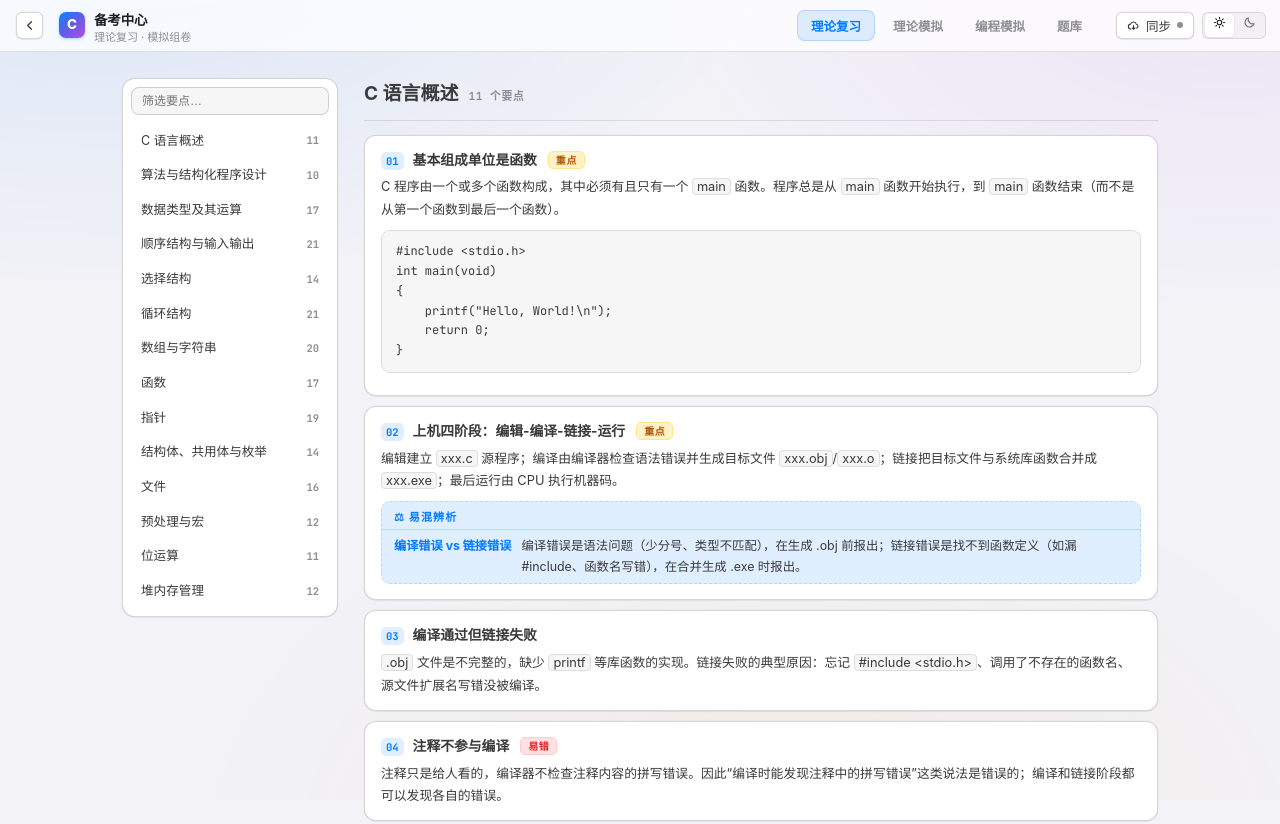
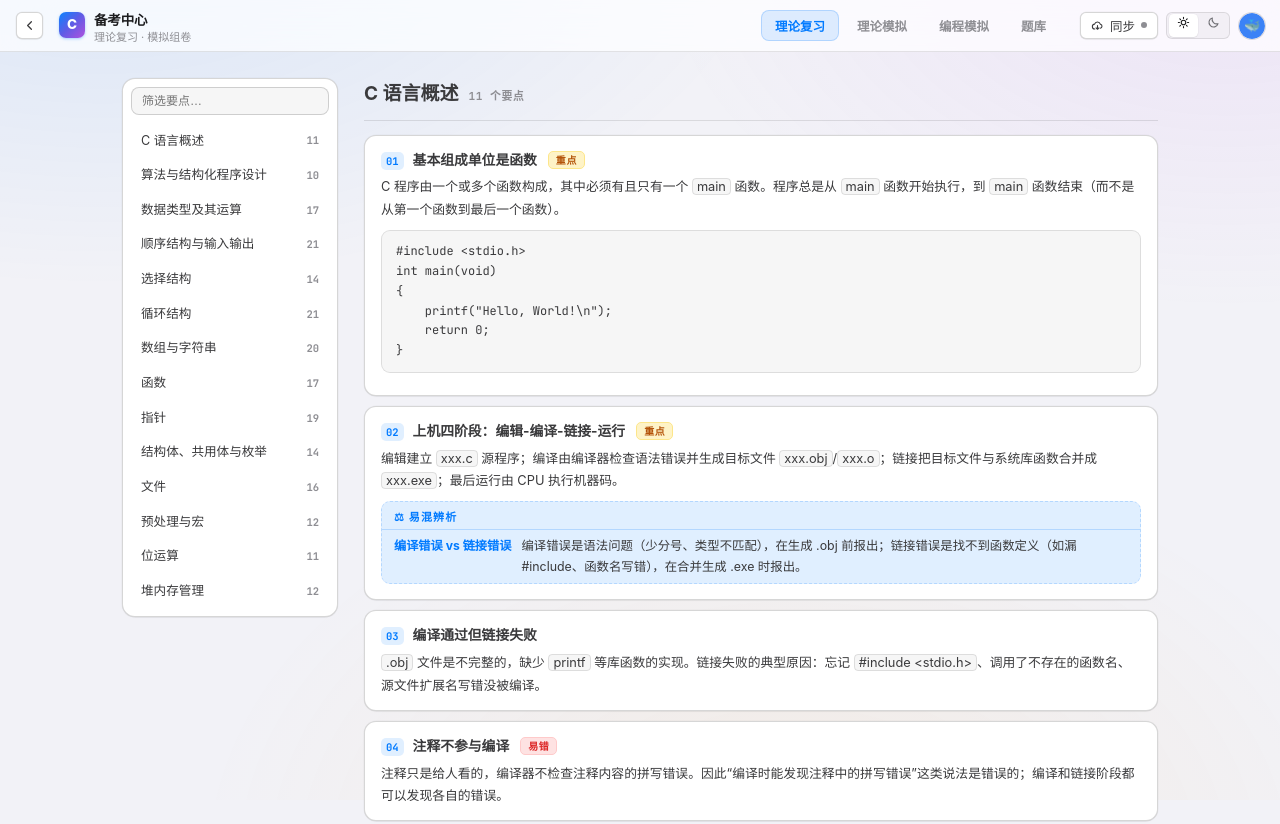
Before and after one commit to YJH9999/C_learn, a plain HTML site: page exam.html in a window 1280 px wide. Shown: the top 824 px of the page. Drawn offline with Linux system fonts and the light colour scheme.

Commit message:
同步引导完整步骤 + 个人信息面板（profile.js）

```diff
--- a/assets/exam_app.js
+++ b/assets/exam_app.js
@@ -404,6 +404,11 @@ function gradeTheory(){
   var pct=Math.round(score/total*100);
   var secs=Math.floor((Date.now()-p.t0)/1000);
   var result={score:score,total:total,pct:pct,secs:secs,results:results};
+  if(window.KBStats){
+    var _ans=results.filter(function(r){return r.ua!==null}).length;
+    var _ok=results.filter(function(r){return r.ok}).length;
+    KBStats.batch(_ans,_ok);
+  }
   TH.lastPaper=p; TH.lastResult=result;
   try{localStorage.setItem('ex-th-last',JSON.stringify({
     score:score,total:total,pct:pct,
--- /dev/null
+++ b/assets/profile.js
@@ -0,0 +1,311 @@
+/* =============================================================================
+   kb-profile.js · 右上角个人信息面板
+   —— 头像 / 昵称 / 使用时长 / 做题数 / 错题数 / 正确率
+   —— 全部数据存 localStorage：未登录也在统计，登录同步后自动进 Gist
+   —— 依赖：sync.js（若存在则共用同一套同步机制）
+   ============================================================================= */
+(function(){
+  var S = document.currentScript || (function(){
+    var ss=document.getElementsByTagName('script');
+    for(var i=ss.length-1;i>=0;i--) if(/profile\.js/.test(ss[i].src)) return ss[i];
+    return null;
+  })();
+  var SITE = (S && S.getAttribute('data-site')) || 'gs';
+  var SITE_NAME = {'gs':'高数','xd':'线代','c':'C 语言'}[SITE] || SITE;
+  var STAT_KEY = SITE + '_stat';          // gs_stat / xd_stat / c_stat（同步会自动带上）
+  var PROF_KEY = 'kb-prof';               // 三站共用：头像/昵称
+  var WRONG_KEY = {'gs':'gs_wrong','xd':'xd_wrong','c':'ex-th-wrong'}[SITE];
+  var ALL_STAT = ['gs_stat','xd_stat','c_stat'];
+  var ALL_WRONG = {'gs':'gs_wrong','xd':'xd_wrong','c':'ex-th-wrong'};
+  var FLUSH = 60000;                      // 每 60s 落盘一次，避免频繁触发同步
+
+  function ls(k){ try{ return localStorage.getItem(k); }catch(e){ return null; } }
+  function lsSet(k,v){ try{ localStorage.setItem(k,v); }catch(e){} }
+  function jget(k,d){ try{ var s=ls(k); return s?JSON.parse(s):d; }catch(e){ return d; } }
+
+  var prof = jget(PROF_KEY, {name:'', av:'', color:'#3b82f6', emoji:'🐳'});
+  var stat = jget(STAT_KEY, {t:0,n:0,ok:0,d:{}});
+  if(!stat.d) stat.d = {};
+  var dirty = false, btn=null, panel=null, tick=null;
+
+  function today(){ var d=new Date(); return d.getFullYear()+'-'+('0'+(d.getMonth()+1)).slice(-2)+'-'+('0'+d.getDate()).slice(-2); }
+  function dget(){ var k=today(); if(!stat.d[k]) stat.d[k]={t:0,n:0,ok:0}; return stat.d[k]; }
+  function pruneDays(){
+    var ks=Object.keys(stat.d).sort();
+    while(ks.length>120){ delete stat.d[ks.shift()]; }
+  }
+  function flush(){
+    if(!dirty) return;
+    pruneDays();
+    stat.upd = Date.now();
+    lsSet(STAT_KEY, JSON.stringify(stat));
+    dirty=false;
+  }
+
+  /* ---------- 计时：只算可见时间 ---------- */
+  function startTimer(){
+    if(tick) clearInterval(tick);
+    tick = setInterval(function(){
+      if(document.visibilityState!=='visible') return;
+      stat.t += 10; dget().t += 10; dirty = true;
+    }, 10000);
+    setInterval(flush, FLUSH);
+    document.addEventListener('visibilitychange', function(){
+      if(document.visibilityState==='hidden') flush();
+    });
+    window.addEventListener('pagehide', flush);
+    window.addEventListener('beforeunload', flush);
+  }
+
+  /* ---------- 对外接口：做题计数 ---------- */
+  window.KBStats = {
+    answer: function(ok){
+      stat.n += 1; dget().n += 1;
+      if(ok){ stat.ok += 1; dget().ok += 1; }
+      dirty = true;
+      if(btn) renderStats();
+    },
+    batch: function(answered, ok){
+      stat.n += answered||0; dget().n += answered||0;
+      stat.ok += ok||0; dget().ok += ok||0;
+      dirty = true;
+      if(btn) renderStats();
+    },
+    refresh: function(){ if(btn) renderStats(); },
+    flush: flush
+  };
+
+  /* ---------- 格式化 ---------- */
+  function fmtTime(sec){
+    if(sec<60) return '不到 1 分钟';
+    var m = Math.round(sec/60);
+    if(m<60) return m+' 分钟';
+    var h = Math.floor(m/60), mm = m%60;
+    return mm? h+' 小时 '+mm+' 分' : h+' 小时';
+  }
+  function pct(ok,n){ return n? Math.round(ok/n*100)+'%' : '—'; }
+  function wrongCount(site){
+    var a = jget(ALL_WRONG[site], []);
+    return Array.isArray(a) ? a.length : 0;
+  }
+  function sumAll(){
+    var o={t:0,n:0,ok:0,w:0};
+    ALL_STAT.forEach(function(k){
+      var s=jget(k,null); if(!s) return;
+      o.t += s.t||0; o.n += s.n||0; o.ok += s.ok||0;
+    });
+    Object.keys(ALL_WRONG).forEach(function(site){ o.w += wrongCount(site); });
+    return o;
+  }
+
+  /* ---------- UI ---------- */
+  function avatarHTML(size){
+    var s = size+'px';
+    if(prof.av) return '<img src="'+prof.av+'" alt="" style="width:'+s+';height:'+s+';border-radius:50%;object-fit:cover;display:block">';
+    return '<span style="width:'+s+';height:'+s+';border-radius:50%;background:'+(prof.color||'#3b82f6')+
+      ';color:#fff;display:flex;align-items:center;justify-content:center;font-size:'+Math.round(size*0.5)+
+      'px;line-height:1">'+(prof.emoji||((prof.name||'?').slice(0,1))) +'</span>';
+  }
+
+  function buildStyle(){
+    var st=document.createElement('style');
+    st.textContent =
+      '.kbp{position:relative;display:flex;align-items:center}\n'+
+      '#kbp-btn{width:28px;height:28px;border-radius:50%;border:1px solid var(--line,var(--line2,#e2e2e6));\n'+
+      '  background:var(--panel2,var(--panel-2,#f2f2f7));cursor:pointer;padding:0;overflow:hidden;flex:none;\n'+
+      '  display:flex;align-items:center;justify-content:center}\n'+
+      '#kbp-btn:hover{border-color:var(--acc,var(--ac,#3b82f6))}\n'+
+      '#kbp-panel{position:absolute;right:0;top:calc(100% + 8px);width:308px;z-index:118;\n'+
+      '  background:var(--panel-solid,var(--panel,#fff));color:var(--hi,var(--ink,#1c1c1e));\n'+
+      '  border:1px solid var(--line,var(--line-2,#e8e8ec));border-radius:14px;\n'+
+      '  box-shadow:0 18px 50px rgba(0,0,0,.18);padding:14px;display:none;\n'+
+      '  font:12.5px/1.6 "PingFang SC","Microsoft YaHei",-apple-system,sans-serif}\n'+
+      '#kbp-panel.on{display:block}\n'+
+      '.kbp-head{display:flex;gap:11px;align-items:center}\n'+
+      '.kbp-avwrap{position:relative;cursor:pointer;flex:none}\n'+
+      '.kbp-avwrap:hover:after{content:"换头像";position:absolute;inset:0;border-radius:50%;background:rgba(0,0,0,.45);\n'+
+      '  color:#fff;font-size:9.5px;display:flex;align-items:center;justify-content:center}\n'+
+      '.kbp-name{flex:1;min-width:0}\n'+
+      '.kbp-nick{width:100%;box-sizing:border-box;background:transparent;border:1px solid transparent;border-radius:7px;\n'+
+      '  padding:2px 5px;margin-left:-5px;font:600 14px inherit;color:inherit}\n'+
+      '.kbp-nick:hover{border-color:var(--line,var(--line-2,#e6e6ea))}\n'+
+      '.kbp-nick:focus{outline:none;border-color:var(--acc,var(--ac,#3b82f6));background:var(--panel2,var(--panel-2,#f6f6f8))}\n'+
+      '.kbp-sub{font-size:11px;color:var(--ink2,var(--fg-2,#8e8e93));margin-top:1px}\n'+
+      '.kbp-grid{display:grid;grid-template-columns:1fr 1fr;gap:8px;margin:12px 0 4px}\n'+
+      '.kbp-cell{background:var(--panel2,var(--panel-2,#f6f6f8));border-radius:10px;padding:8px 10px}\n'+
+      '.kbp-k{font-size:10.5px;color:var(--ink2,var(--fg-2,#8e8e93))}\n'+
+      '.kbp-v{font:600 16px/1.3 inherit;letter-spacing:-.2px}\n'+
+      '.kbp-v small{font:500 10.5px inherit;color:var(--ink3,var(--fg-3,#98989f));margin-left:3px;letter-spacing:0}\n'+
+      '.kbp-today{font-size:10.5px;color:var(--ink3,var(--fg-3,#98989f));margin:6px 0 10px;line-height:1.7}\n'+
+      '.kbp-foot{display:flex;gap:7px;border-top:1px dashed var(--line,var(--line-2,#e8e8ec));padding-top:10px}\n'+
+      '.kbp-btn2{flex:1;border:1px solid var(--line,var(--line-2,#e2e2e6));border-radius:9px;background:var(--panel2,var(--panel-2,#f6f6f8));\n'+
+      '  padding:7px 0;font:600 11.5px inherit;cursor:pointer;color:inherit}\n'+
+      '.kbp-btn2:hover{border-color:var(--acc,var(--ac,#3b82f6));color:var(--acc,var(--ac,#3b82f6))}\n'+
+      '.kbp-swatches{display:flex;gap:6px;margin:9px 0 0}\n'+
+      '.kbp-sw{width:18px;height:18px;border-radius:50%;border:2px solid transparent;cursor:pointer}\n'+
+      '.kbp-sw.on{border-color:var(--hi,var(--ink,#1c1c1e))}\n'+
+      '.kbp-emojis{display:flex;gap:5px;margin-top:7px;flex-wrap:wrap}\n'+
+      '.kbp-em{width:24px;height:24px;border-radius:7px;border:1px solid transparent;background:transparent;\n'+
+      '  cursor:pointer;font-size:14px;line-height:1;padding:0}\n'+
+      '.kbp-em:hover{border-color:var(--line,var(--line-2,#e2e2e6))}\n'+
+      '.kbp-em.on{border-color:var(--acc,var(--ac,#3b82f6));background:var(--panel2,var(--panel-2,#f6f6f8))}\n'+
+      '.kbp-hide{display:none}\n';
+    document.head.appendChild(st);
+  }
+
+  function renderStats(){
+    if(!panel) return;
+    var el = panel.querySelector('#kbp-stats');
+    if(!el) return;
+    var td = stat.d[today()] || {t:0,n:0,ok:0};
+    var all = sumAll();
+    el.innerHTML =
+      '<div class="kbp-grid">'+
+        '<div class="kbp-cell"><div class="kbp-k">使用时长 · 本站</div><div class="kbp-v">'+fmtTime(stat.t)+'</div></div>'+
+        '<div class="kbp-cell"><div class="kbp-k">做题 · 本站</div><div class="kbp-v">'+stat.n+'<small>题</small></div></div>'+
+        '<div class="kbp-cell"><div class="kbp-k">错题 · 本站</div><div class="kbp-v">'+wrongCount(SITE)+'<small>道</small></div></div>'+
+        '<div class="kbp-cell"><div class="kbp-k">正确率 · 本站</div><div class="kbp-v">'+pct(stat.ok,stat.n)+'</div></div>'+
+      '</div>'+
+      '<div class="kbp-today">今日：'+fmtTime(td.t)+' · '+(td.n||0)+' 题 · '+pct(td.ok||0,td.n||0)+
+        '<br>三站合计：'+fmtTime(all.t)+' · '+all.n+' 题'+(all.w?' · 错题 '+all.w+' 道':'')+' · '+pct(all.ok,all.n)+'</div>';
+  }
+
+  function renderHead(){
+    if(!panel) return;
+    var u = (window.KBSync && KBSync.state && KBSync.state.user) || '';
+    panel.querySelector('#kbp-avwrap').innerHTML = avatarHTML(46);
+    var nick = panel.querySelector('#kbp-nick');
+    if(nick && nick.value !== (prof.name||'')) nick.value = prof.name||'';
+    nick && (nick.placeholder = '点这里改昵称');
+    var sub = panel.querySelector('#kbp-sub');
+    if(sub) sub.textContent = u ? ('@'+u+' · 已登录同步') : ('未登录 · 数据只在这台设备（'+SITE_NAME+'站）');
+    if(btn) btn.innerHTML = avatarHTML(26).replace('width:26px;height:26px','width:26px;height:26px');
+  }
+
+  function buildUI(){
+    buildStyle();
+    var tools = document.querySelector('header .tools') || document.querySelector('.tools');
+    if(!tools) return;
+
+    var wrap=document.createElement('div');
+    wrap.className='kbp';
+    wrap.innerHTML='<button id="kbp-btn" type="button" title="个人中心"></button>';
+    tools.appendChild(wrap);
+    btn = wrap.querySelector('#kbp-btn');
+
+    panel=document.createElement('div');
+    panel.id='kbp-panel';
+    panel.innerHTML =
+      '<div class="kbp-head">'+
+        '<div class="kbp-avwrap" id="kbp-avwrap" title="点击上传头像"></div>'+
+        '<div class="kbp-name">'+
+          '<input class="kbp-nick" id="kbp-nick" maxlength="16" spellcheck="false">'+
+          '<div class="kbp-sub" id="kbp-sub"></div>'+
+        '</div>'+
+      '</div>'+
+      '<div class="kbp-swatches" id="kbp-swatches"></div>'+
+      '<div class="kbp-emojis" id="kbp-emojis"></div>'+
+      '<div id="kbp-stats"></div>'+
+      '<div class="kbp-foot">'+
+        '<button class="kbp-btn2" id="kbp-sync" type="button">同步设置</button>'+
+        '<button class="kbp-btn2" id="kbp-reset" type="button">重置统计</button>'+
+      '</div>'+
+      '<input type="file" id="kbp-file" accept="image/*" class="kbp-hide">';
+    wrap.appendChild(panel);
+
+    // 颜色
+    var colors=['#3b82f6','#6366f1','#8b5cf6','#ec4899','#ef4444','#f59e0b','#10b981','#14b8a6','#64748b'];
+    var sw=panel.querySelector('#kbp-swatches');
+    sw.innerHTML = colors.map(function(c){
+      return '<span class="kbp-sw'+(prof.color===c?' on':'')+'" data-c="'+c+'" style="background:'+c+'"></span>';
+    }).join('');
+    sw.addEventListener('click', function(e){
+      var t=e.target.closest('.kbp-sw'); if(!t) return;
+      prof.color=t.dataset.c; prof.av=''; saveProf();
+      sw.querySelectorAll('.kbp-sw').forEach(function(x){ x.classList.toggle('on', x===t); });
+      renderHead();
+    });
+
+    // emoji
+    var emojis=['🐳','📘','🧮','🔭','🌱','⚡️','🎯','🧠','🌙'];
+    var em=panel.querySelector('#kbp-emojis');
+    em.innerHTML = emojis.map(function(c){
+      return '<button class="kbp-em'+(prof.emoji===c?' on':'')+'" data-e="'+c+'" type="button">'+c+'</button>';
+    }).join('');
+    em.addEventListener('click', function(e){
+      var t=e.target.closest('.kbp-em'); if(!t) return;
+      prof.emoji=t.dataset.e; prof.av=''; saveProf();
+      em.querySelectorAll('.kbp-em').forEach(function(x){ x.classList.toggle('on', x===t); });
+      renderHead();
+    });
+
+    // 上传头像
+    var file=panel.querySelector('#kbp-file');
+    panel.querySelector('#kbp-avwrap').addEventListener('click', function(){ file.click(); });
+    file.addEventListener('change', function(){
+      var f=file.files && file.files[0]; if(!f) return;
+      var fr=new FileReader();
+      fr.onload=function(){
+        var img=new Image();
+        img.onload=function(){
+          var S2=160, cv=document.createElement('canvas'); cv.width=S2; cv.height=S2;
+          var ctx=cv.getContext('2d');
+          var side=Math.min(img.width, img.height);
+          ctx.drawImage(img, (img.width-side)/2, (img.height-side)/2, side, side, 0, 0, S2, S2);
+          try{ prof.av = cv.toDataURL('image/jpeg', 0.82); }catch(e){ return; }
+          saveProf(); renderHead();
+        };
+        img.src=fr.result;
+      };
+      fr.readAsDataURL(f);
+      file.value='';
+    });
+
+    // 昵称
+    var nick=panel.querySelector('#kbp-nick');
+    nick.addEventListener('change', function(){ prof.name=nick.value.trim().slice(0,16); saveProf(); renderHead(); });
+    nick.addEventListener('keydown', function(e){ if(e.key==='Enter'){ nick.blur(); } });
+
+    // 同步设置 / 重置
+    panel.querySelector('#kbp-sync').addEventListener('click', function(){
+      if(window.KBSync){ closePanel(); var b=document.getElementById('kb-sync-btn'); b && b.click(); }
+      else alert('同步模块未加载（sync.js 不存在或加载失败）');
+    });
+    panel.querySelector('#kbp-reset').addEventListener('click', function(){
+      if(!confirm('重置本机的使用时长与做题统计？（云端数据会在下次同步时被覆盖）')) return;
+      stat={t:0,n:0,ok:0,d:{},upd:Date.now()};
+      dirty=true; flush(); renderStats();
+    });
+
+    btn.addEventListener('click', function(e){
+      e.stopPropagation();
+      var on=panel.classList.toggle('on');
+      if(on){ renderHead(); renderStats(); }
+    });
+    document.addEventListener('click', function(e){
+      if(!panel.classList.contains('on')) return;
+      if(wrap.contains(e.target)) return;
+      closePanel();
+    });
+    document.addEventListener('keydown', function(e){ if(e.key==='Escape') closePanel(); });
+
+    renderHead(); renderStats();
+  }
+
+  function closePanel(){ panel && panel.classList.remove('on'); }
+
+  function saveProf(){
+    lsSet(PROF_KEY, JSON.stringify(prof));
+    // 主动触发一次同步（sync.js 的 hook 已监听 localStorage.setItem）
+  }
+
+  function boot(){
+    buildUI();
+    startTimer();
+    if(/[?&]me=1(&|$)/.test(location.search) && btn) setTimeout(function(){ btn.click(); }, 300);
+    // 同步面板登录状态变化时刷新副标题
+    setInterval(function(){ if(panel && panel.classList.contains('on')) renderHead(); }, 3000);
+  }
+  if(document.readyState==='loading') document.addEventListener('DOMContentLoaded', boot);
+  else boot();
+})();
--- a/assets/sync.js
+++ b/assets/sync.js
@@ -14,9 +14,9 @@
   var SITE_NAME = {'gs':'高数','xd':'线代','c':'C 语言'}[SITE] || SITE;
   /* 每站同步哪些 key：前缀式 + 精确名单 */
   var CONF = {
-    gs: { keys:['gs_wrong','gs-kb-favs'], prefix:'gs_', skip:['gs_dark'] },
-    xd: { keys:['xd_wrong','xd-kb-favs'], prefix:'xd_', skip:['xd_dark'] },
-    c : { keys:['ex-th-wrong','c-kb-favs'], prefix:'c_',  skip:['c_dark','ex-th-last'] }
+    gs: { keys:['gs_wrong','gs-kb-favs','kb-prof'], prefix:'gs_', skip:['gs_dark'] },
+    xd: { keys:['xd_wrong','xd-kb-favs','kb-prof'], prefix:'xd_', skip:['xd_dark'] },
+    c : { keys:['ex-th-wrong','c-kb-favs','kb-prof'], prefix:'c_',  skip:['c_dark','ex-th-last'] }
   }[SITE] || { keys:[], prefix:SITE+'_', skip:[] };
 
   var TK='kb-sync-token', GK='kb-sync-gist', UK='kb-sync-user';
@@ -273,6 +273,13 @@
       '.kb-guide li{margin-bottom:3px}\n'+
       '.kb-guide code{font:11px ui-monospace,Consolas,monospace;background:var(--panel2,var(--panel-2,#f6f6f8));padding:1px 4px;border-radius:4px}\n'+
       '.kb-guide p{font-size:11px;color:var(--ink3,var(--fg-3,#aeaeb2));margin:6px 0 0;line-height:1.65}\n'+
+      '.kb-guide .kb-h{margin:10px 0 3px;font-size:11.5px;font-weight:600;color:var(--hi,var(--ink,#1c1c1e));line-height:1.5}\n'+
+      '.kb-guide .kb-note{font-size:10.5px;color:var(--ink3,var(--fg-3,#aeaeb2));margin:5px 0 0;line-height:1.7}\n'+
+      '.kb-guide ul{margin:4px 0 2px;padding-left:16px;font-size:11.5px;color:var(--ink2,var(--fg-2,#6e6e73));line-height:1.75}\n'+
+      '.kb-guide ul ul{margin:3px 0 4px;padding-left:15px;font-size:11px;color:var(--ink3,var(--fg-3,#8e8e93));line-height:1.7}\n'+
+      '.kb-guide li{margin-bottom:3px}\n'+
+      '#kb-sync-card{max-height:86vh;overflow-y:auto}\n'+
+      '#kb-sync-card{width:452px}\n'+
       '.kb-guide a{color:var(--acc,var(--ac,#3478f6))}\n';
     document.head.appendChild(style);
 
@@ -300,15 +307,26 @@
       +'<button class="kb-btn" id="kb-sync-out" type="button">退出登录</button>'
       +'</div>'
       +'<div class="kb-msg" id="kb-sync-msg"></div>'
-      +'<details class="kb-guide" id="kb-sync-guide"><summary>第一次用？3 步拿到令牌（约 40 秒）</summary>'
-      +'<ol>'
-      +'<li>点 <a href="https://github.com/settings/tokens/new?scopes=gist&description=kb-sync" target="_blank" rel="noopener">创建令牌</a>'
-      +'（会帮你自动勾好 <code>gist</code>；没登录 GitHub 就先登录或注册）</li>'
-      +'<li>拉到页面最下面点绿色 <b>Generate token</b>，复制 <code>ghp_…</code> 开头那一串</li>'
-      +'<li>回到这里粘贴，点 <b>保存并登录</b>；看到绿点就是同步已开启</li>'
-      +'</ol>'
-      +'<p>每个账号各建自己的令牌，互不影响。令牌只存这台设备的浏览器，数据写进你账号下的私有 Gist；换设备粘贴同一个令牌即可恢复。'
-      +'想用细粒度令牌：Account permissions → Gists → Read and write。</p>'
+      +'<details class="kb-guide" id="kb-sync-guide">'
+      +'<summary>第一次用？令牌创建完整步骤（约 1 分钟）</summary>'
+      +'<p class="kb-h">第 1 步：创建令牌（二选一，推荐前者）</p>'
+      +'<ul>'
+      +'<li><b>细粒度令牌</b>：打开 <a href="https://github.com/settings/personal-access-tokens/new" target="_blank" rel="noopener">github.com/settings/personal-access-tokens/new</a>'
+      +'<ul>'
+      +'<li>Token name 随便填（如 <code>kb-sync</code>），Expiration 选 <b>1 年</b>（Custom → 一年后的日期）</li>'
+      +'<li>往下拉到 Account permissions → 找到 <b>Gists</b> → 设为 <b>Read and write</b>（只开这一项，其余保持 No access）</li>'
+      +'<li>点 <b>Add permissions</b>，再点页面底部 <b>Generate token</b> → 复制 <code>github_pat_…</code></li>'
+      +'</ul>'
+      +'</li>'
+      +'<li><b>或者经典令牌</b>：打开 <a href="https://github.com/settings/tokens/new?scopes=gist" target="_blank" rel="noopener">github.com/settings/tokens/new?scopes=gist</a>'
+      +' → 只勾 <code>gist</code> → Generate token → 复制 <code>ghp_…</code></li>'
+      +'</ul>'
+      +'<p class="kb-h">第 2 步：粘贴到上面的输入框 → 点「保存并登录」</p>'
+      +'<p class="kb-h">第 3 步：验证一下</p>'
+      +'<p class="kb-note">收藏一个知识点或做一道题，再打开 <a href="https://github.com/settings/gists" target="_blank" rel="noopener">github.com/settings/gists</a>，'
+      +'能看到 <code>kb-sync-store</code> 这个私密 Gist 就说明同步已生效。</p>'
+      +'<p class="kb-note">还没有 GitHub 账号？先到 <a href="https://github.com/signup" target="_blank" rel="noopener">github.com/signup</a> 免费注册一个（邮箱即可）。<br>'
+      +'每个账号各建自己的令牌，互不影响；令牌只存在这台设备的浏览器里，数据写进你自己账号下的私有 Gist。换设备粘贴同一个令牌即可恢复。</p>'
       +'</details>'
       +'<div class="kb-tip">把页面链接后加 <code>?sync=1</code> 发给别人，打开就直达这个登录面板并展开引导。</div>';
     document.body.appendChild(m);
```
Also changed, not shown: exam.html (+2 -1 lines), index.html (+2 -1 lines).
